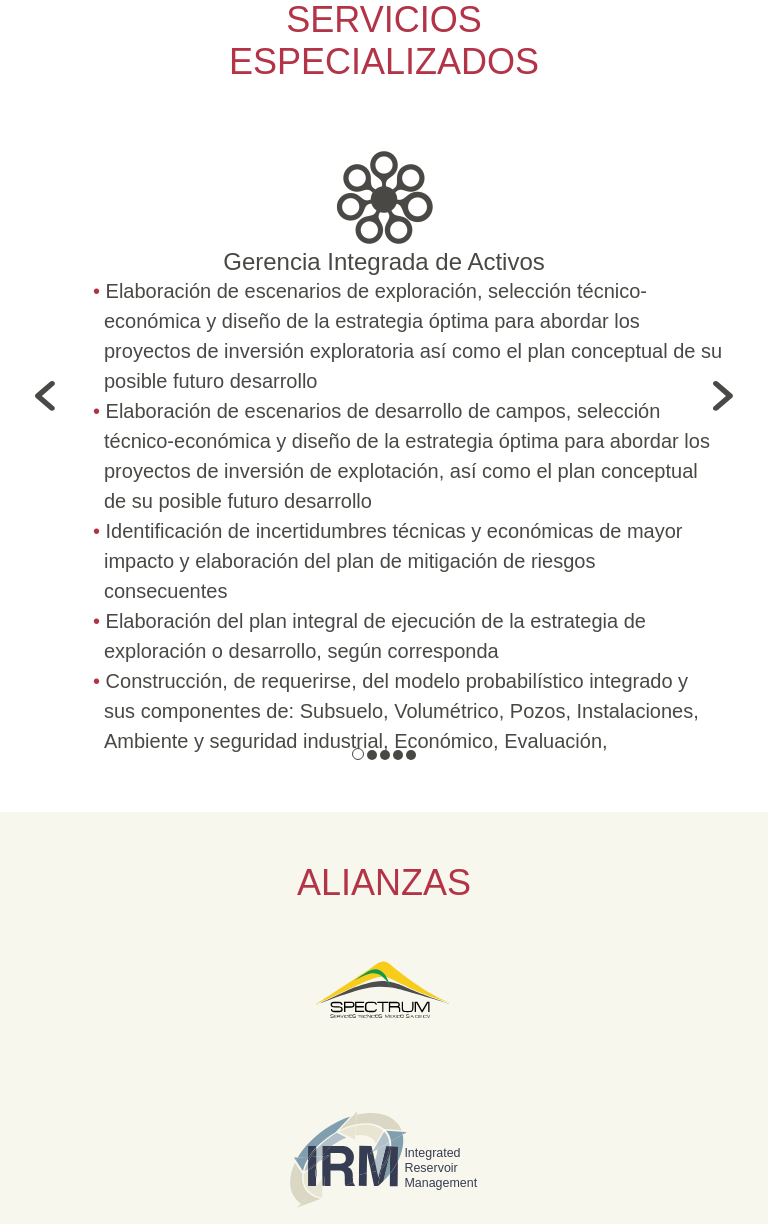
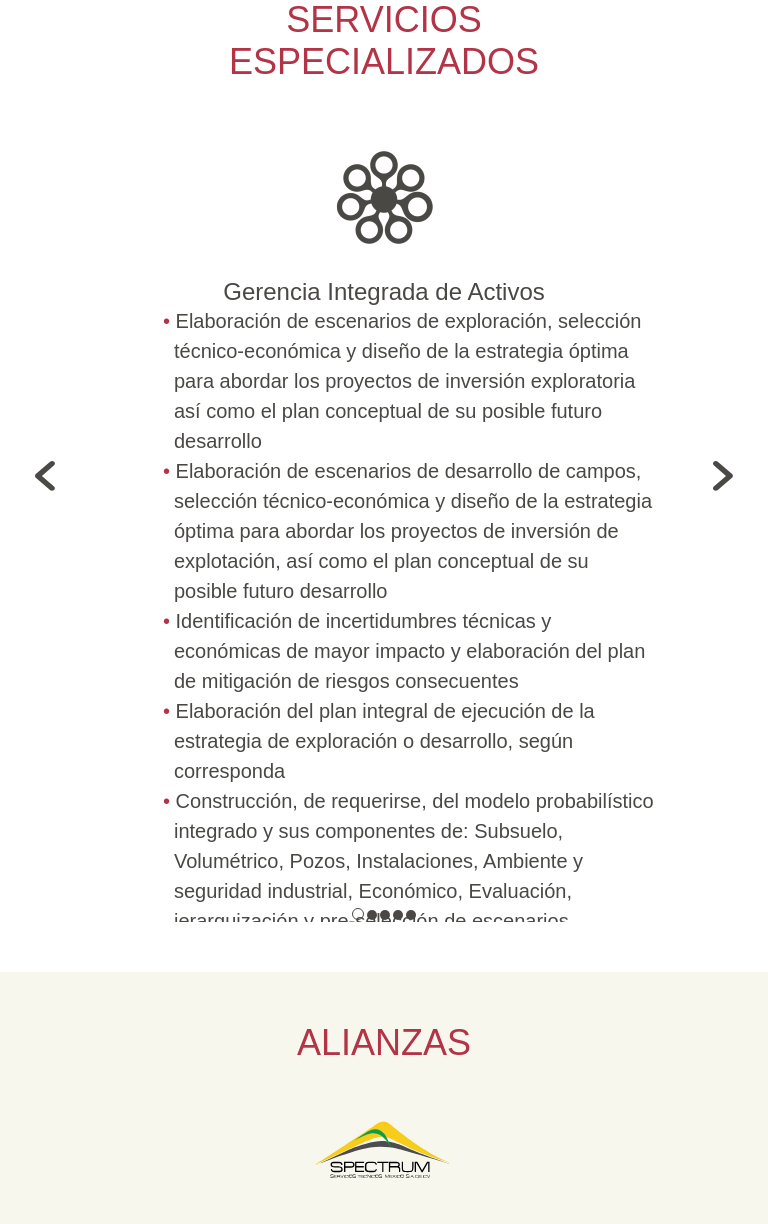
Before and after one commit to racoquita/royi, a PHP site: page / in a window 768 px wide. Shown: the part 556-1780 px from the top of the page. Run offline with PHP 8.4, Linux system fonts and the light colour scheme; some libraries are stand-ins or nearby versions.

Commit message:
fixing some widths in tablet

```diff
--- a/css/main.css
+++ b/css/main.css
@@ -471,22 +471,29 @@ section#services .slides {
   width: 68.085106383%;
   width: 100%;
 }
-/* line 224, scss/main.scss */
+@media screen and (min-width: 768px) and (max-width: 959px) {
+  /* line 214, scss/main.scss */
+  section#services .slides {
+    min-height: 660px;
+  }
+}
+/* line 228, scss/main.scss */
 section#services h2 {
   margin-bottom: 65px;
 }
-/* line 227, scss/main.scss */
+/* line 231, scss/main.scss */
 section#services h3 {
   max-width: 640px;
   margin: 0 auto;
   text-align: center;
 }
-/* line 232, scss/main.scss */
+/* line 236, scss/main.scss */
 section#services .slide, section#services .clone {
   position: absolute;
   width: 100%;
+  margin-top: 30px;
 }
-/* line 236, scss/main.scss */
+/* line 241, scss/main.scss */
 section#services .dots {
   position: relative;
   z-index: 45;
@@ -494,7 +501,7 @@ section#services .dots {
   max-width: 640px;
   text-align: center;
 }
-/* line 242, scss/main.scss */
+/* line 247, scss/main.scss */
 section#services .dots a {
   display: inline-block;
   width: 10px;
@@ -502,63 +509,70 @@ section#services .dots a {
   background: #494844;
   border-radius: 50%;
 }
-/* line 248, scss/main.scss */
+/* line 253, scss/main.scss */
 section#services .dots a.active {
   background: transparent;
   border: 1px solid #494844;
 }
-/* line 254, scss/main.scss */
+/* line 259, scss/main.scss */
 section#services span {
   position: absolute;
   top: 50%;
   z-index: 45;
 }
-/* line 258, scss/main.scss */
+/* line 263, scss/main.scss */
 section#services span:nth-of-type(1) {
   left: 4.5%;
 }
-/* line 261, scss/main.scss */
+/* line 266, scss/main.scss */
 section#services span:nth-of-type(2) {
   right: 4.5%;
 }
-/* line 264, scss/main.scss */
+/* line 269, scss/main.scss */
 section#services span:hover {
   cursor: pointer;
 }
-/* line 268, scss/main.scss */
+/* line 273, scss/main.scss */
 section#services ul {
   max-width: 640px;
   margin: 0 auto 65px auto;
 }
-/* line 274, scss/main.scss */
+/* line 279, scss/main.scss */
 section#services ul li {
   list-style-type: none;
   padding-left: 1em;
   text-indent: -0.55em;
 }
-/* line 278, scss/main.scss */
+/* line 283, scss/main.scss */
 section#services ul li:before {
   content: "• ";
   color: #b33447;
 }
-/* line 289, scss/main.scss */
+@media screen and (min-width: 768px) and (max-width: 959px) {
+  /* line 273, scss/main.scss */
+  section#services ul {
+    margin: 0 auto;
+    max-width: 500px;
+  }
+}
+/* line 299, scss/main.scss */
 section#tools .section-content p {
   margin-left: 0;
   width: 100%;
 }
-/* line 293, scss/main.scss */
+/* line 303, scss/main.scss */
 section#tools .section-content div {
   float: left;
   max-width: 940px;
   width: 31.70212766%;
   margin-left: 2.0744680851%;
 }
-/* line 299, scss/main.scss */
+/* line 309, scss/main.scss */
 section#tools .section-content div:nth-child(3) {
   margin-left: 0px;
 }
 @media screen and (max-width: 479px) {
-  /* line 293, scss/main.scss */
+  /* line 303, scss/main.scss */
   section#tools .section-content div {
     width: 100%;
     float: none;
@@ -566,55 +580,55 @@ section#tools .section-content div:nth-child(3) {
   }
 }
 @media screen and (max-width: 479px) {
-  /* line 287, scss/main.scss */
+  /* line 297, scss/main.scss */
   section#tools .section-content {
     margin: 0 auto;
     max-width: 500px;
   }
 }
-/* line 316, scss/main.scss */
+/* line 326, scss/main.scss */
 section#company {
   background: #f8f7ee;
 }
-/* line 318, scss/main.scss */
+/* line 328, scss/main.scss */
 section#company h2, section#company h3, section#company p {
   text-align: center;
   margin: 0 auto;
 }
-/* line 322, scss/main.scss */
+/* line 332, scss/main.scss */
 section#company h2 {
   margin-bottom: 45px;
 }
-/* line 325, scss/main.scss */
+/* line 335, scss/main.scss */
 section#company p {
   margin-bottom: 65px;
 }
-/* line 330, scss/main.scss */
+/* line 340, scss/main.scss */
 section#contact address {
   font-style: normal;
 }
-/* line 333, scss/main.scss */
+/* line 343, scss/main.scss */
 section#contact form {
   float: left;
   width: 48.936170213%;
 }
-/* line 336, scss/main.scss */
+/* line 346, scss/main.scss */
 section#contact form p {
   width: 100%;
 }
 @media screen and (max-width: 479px) {
-  /* line 333, scss/main.scss */
+  /* line 343, scss/main.scss */
   section#contact form {
     width: 100%;
   }
 }
-/* line 343, scss/main.scss */
+/* line 353, scss/main.scss */
 section#contact .locations {
   float: right;
   width: 44.382978723%;
 }
 @media screen and (max-width: 479px) {
-  /* line 343, scss/main.scss */
+  /* line 353, scss/main.scss */
   section#contact .locations {
     display: none;
   }
--- a/scss/main.scss
+++ b/scss/main.scss
@@ -219,6 +219,10 @@ section {
 			max-width: 940px;
 			width: 68.085106383%; // 640px NO TOUCHY
 			width: 100%;
+			@include breakpoint(tablet) {
+				min-height: 660px;
+			}
+
 
 		}
 		h2 {
@@ -232,6 +236,7 @@ section {
 		.slide, .clone {
 			position: absolute;
 			width: 100%;
+			margin-top: 30px;
 		}
 		.dots{
 			position: relative;
@@ -280,6 +285,11 @@ section {
     				color: $red;
 				}
 			}
+			@include breakpoint(tablet) {
+				margin:0 auto;
+				max-width: 500px;
+			}
+
 		}
 	}
 	&#tools {
```
